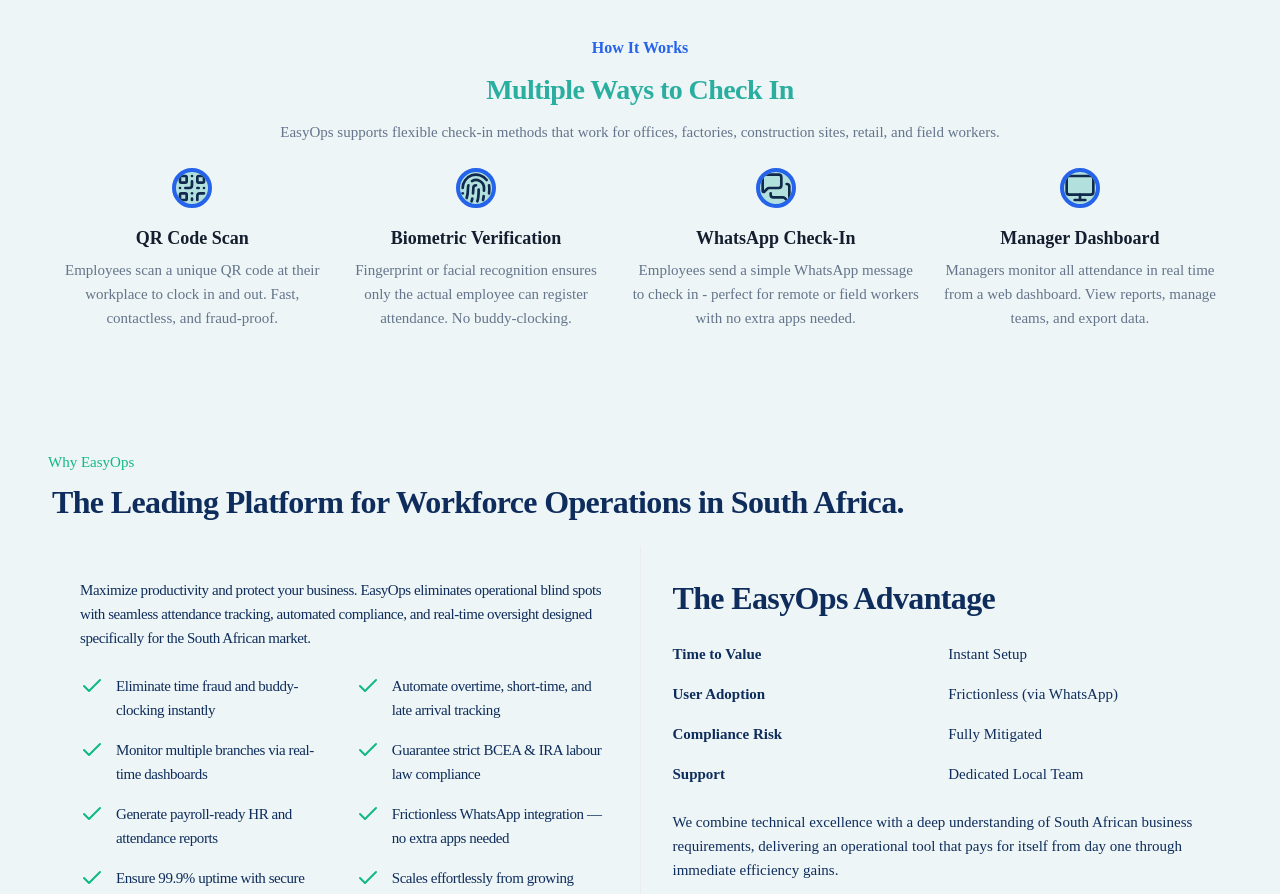
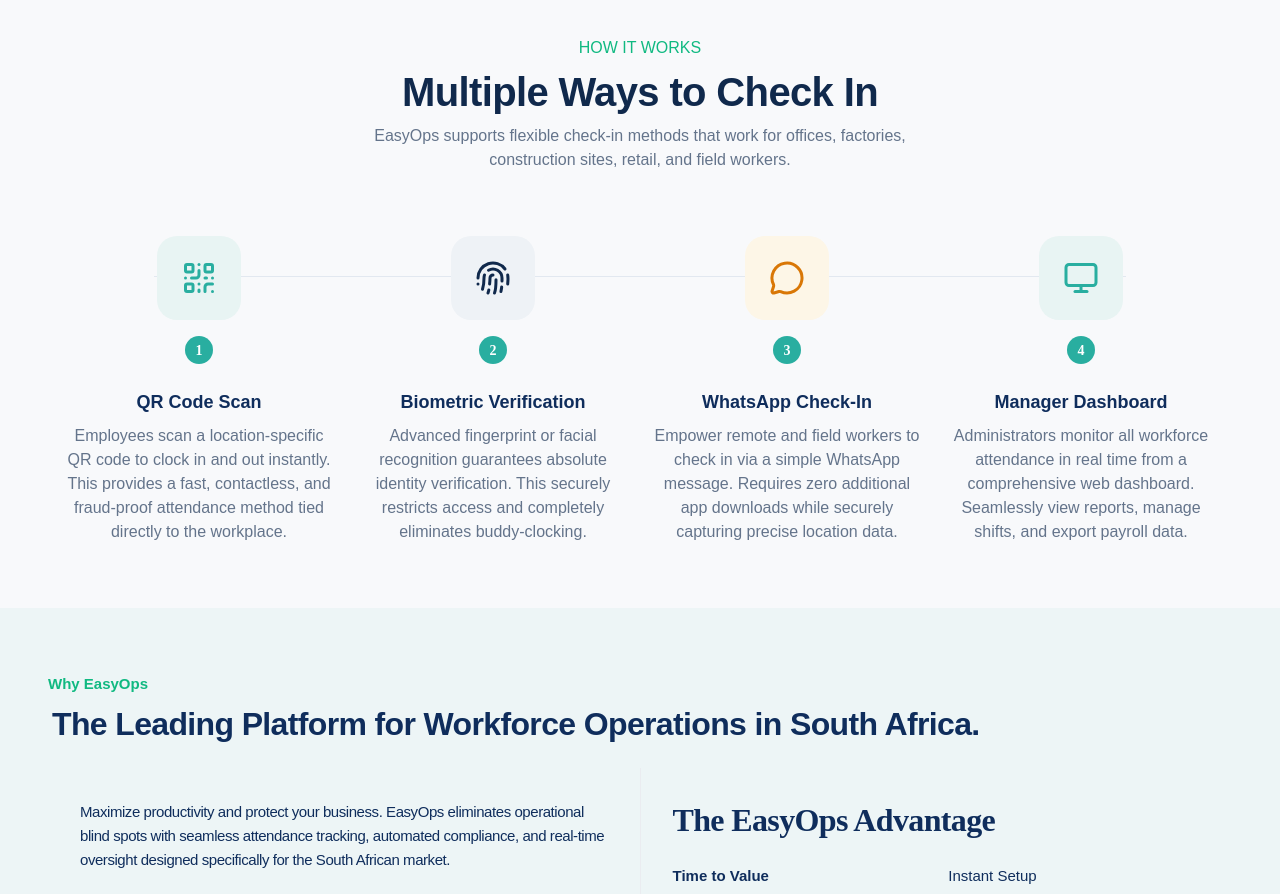
Before and after one commit to SBMConcepts/easy-ops, a React (Vite) app: page / in a window 1280 px wide. Shown: the part 1860-2754 px from the top of the page. Built offline with nearby package versions, Linux system fonts and the light colour scheme; no server answers.

Commit message:
feat: update TopNavBar and HowItWorks section with improved content and styles; enhance responsiveness and consistency across components

```diff
--- a/src/components/TopNavBar.tsx
+++ b/src/components/TopNavBar.tsx
@@ -9,8 +9,8 @@ const NAV_ITEMS = [
   { label: 'Home', id: 'home' },
   { label: 'Features', id: 'features' },
   { label: 'How It Works', id: 'how-it-works' },
+  { label: 'Benefits', id: 'benefits' },
   { label: 'Pricing', id: 'pricing' },
-  { label: 'Benefits', id: 'benefits' },
   { label: 'Contact', id: 'contact' },
 ] as const
 
--- a/src/pages/HowItWorks.tsx
+++ b/src/pages/HowItWorks.tsx
@@ -1,5 +1,5 @@
 'use client'
-import { Fingerprint, MessagesSquare, Monitor, QrCode } from 'lucide-react'
+import { Fingerprint, MessageCircle, Monitor, QrCode } from 'lucide-react'
 import '../styles/howitworks.css'
 
 export default function HowItWorksSection() {
@@ -9,12 +9,17 @@ export default function HowItWorksSection() {
         <div className="hiw-content">
           <div className="hiw-heading-wrapper">
             <div className="hiw-heading-and-subheading">
-              <div className="hiw-subheading">How&nbsp;It Works</div>
+              <div className="hiw-subheading">HOW IT WORKS</div>
 
-              <p className="hiw-heading">Multiple Ways to Check In</p>
+              <p
+                className="hiw-heading"
+                style={{ fontSize: '2.5rem', fontWeight: 700, color: '#10294C' }}
+              >
+                Multiple Ways to Check In
+              </p>
             </div>
 
-            <p className="hiw-text-supporting">
+            <p className="hiw-text-supporting" style={{ maxWidth: '600px', margin: '0 auto' }}>
               EasyOps supports flexible check-in methods that work for offices, factories,
               construction sites, retail, and field workers.
             </p>
@@ -22,53 +27,176 @@ export default function HowItWorksSection() {
         </div>
       </div>
 
-      <div className="hiw-container-2">
-        <div className="hiw-content-2">
-          <div className="hiw-feature-text">
-            <QrCode className="hiw-icon-instance-node" color="#10294C" />
-            <div className="hiw-text-and-supporting">
+      <div className="hiw-container-2" style={{ position: 'relative', marginTop: '2rem' }}>
+        {/* Desktop Connector Line (Hidden on mobile via CSS flex wrapping, visually acts as a connector) */}
+        <div
+          style={{
+            position: 'absolute',
+            top: '40px',
+            left: '10%',
+            right: '10%',
+            height: '1px',
+            backgroundColor: '#e2e8f0',
+            zIndex: 0,
+          }}
+          className="hidden lg:block"
+        />
+
+        <div className="hiw-content-2" style={{ position: 'relative', zIndex: 1 }}>
+          {/* Step 1 */}
+          <div className="hiw-feature-text" style={{ flex: 1, position: 'relative' }}>
+            <div
+              style={{
+                display: 'flex',
+                flexDirection: 'column',
+                alignItems: 'center',
+                gap: '16px',
+              }}
+            >
+              <div style={{ backgroundColor: '#e8f4f3', padding: '24px', borderRadius: '20px' }}>
+                <QrCode size={36} color="#29aea0" />
+              </div>
+              <div
+                style={{
+                  backgroundColor: '#29aea0',
+                  color: 'white',
+                  width: '28px',
+                  height: '28px',
+                  borderRadius: '50%',
+                  display: 'flex',
+                  alignItems: 'center',
+                  justifyContent: 'center',
+                  fontSize: '14px',
+                  fontWeight: 'bold',
+                }}
+              >
+                1
+              </div>
+            </div>
+            <div className="hiw-text-and-supporting" style={{ marginTop: '8px' }}>
               <div className="hiw-text">QR Code Scan</div>
-
               <p className="hiw-text-supporting">
-                Employees scan a unique QR code at their workplace to clock in and out. Fast,
-                contactless, and fraud-proof.
+                Employees scan a location-specific QR code to clock in and out instantly. This
+                provides a fast, contactless, and fraud-proof attendance method tied directly to the
+                workplace.
               </p>
             </div>
           </div>
 
-          <div className="hiw-feature-text">
-            <Fingerprint className="hiw-icon-instance-node" color="#68778D" stroke="#10294C" />
-            <div className="hiw-text-and-supporting">
+          {/* Step 2 */}
+          <div className="hiw-feature-text" style={{ flex: 1, position: 'relative' }}>
+            <div
+              style={{
+                display: 'flex',
+                flexDirection: 'column',
+                alignItems: 'center',
+                gap: '16px',
+              }}
+            >
+              <div style={{ backgroundColor: '#eef2f6', padding: '24px', borderRadius: '20px' }}>
+                <Fingerprint size={36} color="#10294C" />
+              </div>
+              <div
+                style={{
+                  backgroundColor: '#29aea0',
+                  color: 'white',
+                  width: '28px',
+                  height: '28px',
+                  borderRadius: '50%',
+                  display: 'flex',
+                  alignItems: 'center',
+                  justifyContent: 'center',
+                  fontSize: '14px',
+                  fontWeight: 'bold',
+                }}
+              >
+                2
+              </div>
+            </div>
+            <div className="hiw-text-and-supporting" style={{ marginTop: '8px' }}>
               <div className="hiw-text">Biometric Verification</div>
-
               <p className="hiw-text-supporting">
-                Fingerprint or facial recognition ensures only the actual employee can register
-                attendance. No buddy-clocking.
+                Advanced fingerprint or facial recognition guarantees absolute identity
+                verification. This securely restricts access and completely eliminates
+                buddy-clocking.
               </p>
             </div>
           </div>
 
-          <div className="hiw-feature-text">
-            <MessagesSquare className="hiw-icon-instance-node" color="#10294C" />
-            <div className="hiw-text-and-supporting">
+          {/* Step 3 */}
+          <div className="hiw-feature-text" style={{ flex: 1, position: 'relative' }}>
+            <div
+              style={{
+                display: 'flex',
+                flexDirection: 'column',
+                alignItems: 'center',
+                gap: '16px',
+              }}
+            >
+              <div style={{ backgroundColor: '#fdf6e7', padding: '24px', borderRadius: '20px' }}>
+                <MessageCircle size={36} color="#d97706" />
+              </div>
+              <div
+                style={{
+                  backgroundColor: '#29aea0',
+                  color: 'white',
+                  width: '28px',
+                  height: '28px',
+                  borderRadius: '50%',
+                  display: 'flex',
+                  alignItems: 'center',
+                  justifyContent: 'center',
+                  fontSize: '14px',
+                  fontWeight: 'bold',
+                }}
+              >
+                3
+              </div>
+            </div>
+            <div className="hiw-text-and-supporting" style={{ marginTop: '8px' }}>
               <div className="hiw-text">WhatsApp Check-In</div>
-
               <p className="hiw-text-supporting">
-                Employees send a simple WhatsApp message to check in - perfect for remote or field
-                workers with no extra apps needed.
+                Empower remote and field workers to check in via a simple WhatsApp message. Requires
+                zero additional app downloads while securely capturing precise location data.
               </p>
             </div>
           </div>
 
-          <div className="hiw-feature-text">
-            <Monitor className="hiw-icon-instance-node" color="#10294C" />
-
-            <div className="hiw-text-and-supporting">
+          {/* Step 4 */}
+          <div className="hiw-feature-text" style={{ flex: 1, position: 'relative' }}>
+            <div
+              style={{
+                display: 'flex',
+                flexDirection: 'column',
+                alignItems: 'center',
+                gap: '16px',
+              }}
+            >
+              <div style={{ backgroundColor: '#e8f4f3', padding: '24px', borderRadius: '20px' }}>
+                <Monitor size={36} color="#29aea0" />
+              </div>
+              <div
+                style={{
+                  backgroundColor: '#29aea0',
+                  color: 'white',
+                  width: '28px',
+                  height: '28px',
+                  borderRadius: '50%',
+                  display: 'flex',
+                  alignItems: 'center',
+                  justifyContent: 'center',
+                  fontSize: '14px',
+                  fontWeight: 'bold',
+                }}
+              >
+                4
+              </div>
+            </div>
+            <div className="hiw-text-and-supporting" style={{ marginTop: '8px' }}>
               <div className="hiw-text">Manager Dashboard</div>
-
               <p className="hiw-text-supporting">
-                Managers monitor all attendance in real time from a web dashboard. View reports,
-                manage teams, and export data.
+                Administrators monitor all workforce attendance in real time from a comprehensive
+                web dashboard. Seamlessly view reports, manage shifts, and export payroll data.
               </p>
             </div>
           </div>
--- a/src/styles/benefits.css
+++ b/src/styles/benefits.css
@@ -5,10 +5,10 @@
   width: 100%;
   flex-direction: column;
   align-items: flex-start;
-  gap: 24px;
   background: rgba(41, 174, 160, 0.05);
   padding: 0;
   box-sizing: border-box;
+  font-family: 'Space Grotesk', sans-serif;
 }
 
 .benefits-header {
@@ -30,6 +30,7 @@
   font-size: 1rem;
   color: var(--onboarding-text-accent);
   margin: 0;
+  font-weight: 700;
 }
 
 /* ── Content wrapper: stacks vertically on mobile ── */
--- a/src/styles/howitworks.css
+++ b/src/styles/howitworks.css
@@ -1,18 +1,15 @@
 @import './onboarding.css';
 
 .hiw-section {
+  width: 100%;
   display: flex;
   flex-direction: column;
   align-items: center;
-  background-color: rgba(41, 174, 160, 0.05);
-  padding: 40px 16px 48px;
-  box-sizing: border-box;
+  gap: 32px;
 }
 
 .hiw-container {
   width: 100%;
-  max-width: 1440px;
-  margin: 0 auto;
   display: flex;
   flex-direction: column;
   align-items: center;
@@ -20,43 +17,39 @@
 }
 
 .hiw-content {
+  width: 100%;
   display: flex;
   flex-direction: column;
   align-items: center;
-  gap: 24px;
-  width: 100%;
+  gap: 16px;
 }
 
 .hiw-heading-wrapper {
   width: 100%;
   display: flex;
   flex-direction: column;
-  align-items: center;
-  gap: 12px;
-  margin-bottom: 24px;
+  gap: 8px;
 }
 
 .hiw-heading-and-subheading {
-  width: 100%;
   display: flex;
   flex-direction: column;
-  gap: 12px;
+  gap: 8px;
 }
 
 .hiw-subheading {
-  margin: 0;
-  color: var(--secondary, #29aea0);
+  color: var(--onboarding-text-accent);
   text-align: center;
-  font-family: 'Space Grotesk';
-  font-size: 14px;
+  font-family: 'Space Grotesk', sans-serif;
+  font-size: 15px;
   font-style: normal;
-  font-weight: 600;
+  font-weight: 500;
   line-height: 24px;
 }
 
 .hiw-heading {
-  color: var(--Secondary, #29aea0);
-  font-family: 'Space Grotesk';
+  color: var(--onboarding-text-secondary);
+  font-family: 'Space Grotesk', sans-serif;
   font-size: 14px;
   font-style: normal;
   font-weight: 700;
@@ -67,9 +60,9 @@
 
 .hiw-supporting-text {
   margin: 0;
-  color: var(--muted-foreground, #68778d);
+  color: var(--onboarding-text-muted);
   text-align: center;
-  font-family: 'Space Grotesk';
+  font-family: 'Space Grotesk', sans-serif;
   font-size: 15px;
   font-style: normal;
   font-weight: 500;
@@ -101,21 +94,19 @@
 }
 
 .hiw-icon-instance-node {
-  width: 40px;
-  height: 40px;
   display: flex;
   justify-content: center;
   align-items: center;
   border-radius: 50%;
-  border: 4px solid var(--secondary);
+  border: 4px solid var(--onboarding-border);
   background: rgba(41, 174, 160, 0.3);
   flex-shrink: 0;
 }
 
 .hiw-text {
-  color: var(--foreground);
+  color: var(--onboarding-text-primary);
   text-align: center;
-  font-family: 'Space Grotesk';
+  font-family: 'Space Grotesk', sans-serif;
   font-size: 16px;
   font-style: normal;
   font-weight: 600;
@@ -124,9 +115,9 @@
 }
 
 .hiw-text-supporting {
-  color: var(--muted-foreground, #68778d);
+  color: var(--onboarding-text-muted);
   text-align: center;
-  font-family: 'Space Grotesk';
+  font-family: 'Space Grotesk', sans-serif;
   font-size: 14px;
   font-style: normal;
   font-weight: 400;
@@ -137,8 +128,8 @@
 .hiw-text-and-supporting {
   display: flex;
   flex-direction: column;
+  align-items: center;
   gap: 4px;
-  align-items: center;
 }
 
 /* ── TABLET  (768px – 1023px) ─────────────────────────────────────────────── */
@@ -148,6 +139,7 @@
   }
 
   .hiw-container {
+    padding: 0 16px;
     gap: 32px;
   }
 
@@ -156,7 +148,8 @@
   }
 
   .hiw-heading {
-    font-size: 22px;
+    font-size: 24px;
+    letter-spacing: -0.48px;
     line-height: 32px;
   }
 
@@ -166,12 +159,13 @@
   }
 
   .hiw-supporting-text {
-    font-size: 15px;
+    font-size: 16px;
     line-height: 26px;
   }
 
   .hiw-container-2 {
-    padding: 0;
+    padding: 0 16px;
+    gap: 32px;
   }
 
   /* 2-column grid on tablet */
@@ -183,18 +177,17 @@
   }
 
   .hiw-icon-instance-node {
-    width: 40px;
-    height: 40px;
-    padding: 0;
+    width: 32px;
+    height: 32px;
   }
 
   .hiw-text {
-    font-size: 17px;
+    font-size: 16px;
     line-height: 26px;
   }
 
   .hiw-text-supporting {
-    font-size: 15px;
+    font-size: 14px;
     line-height: 24px;
   }
 
@@ -206,16 +199,16 @@
 /* ── STANDARD LAPTOP / DESKTOP  (1024px – 1439px) ─────────────────────────── */
 @media (min-width: 1024px) and (max-width: 1439px) {
   .hiw-section {
-    padding: 64px 48px 56px;
+    padding: 64px 32px 64px;
   }
 
   .hiw-container {
     padding: 0 32px;
-    gap: 40px;
+    gap: 32px;
   }
 
   .hiw-content {
-    gap: 32px;
+    gap: 24px;
   }
 
   .hiw-heading-wrapper {
@@ -227,9 +220,9 @@
   }
 
   .hiw-heading {
-    font-size: 28px;
-    letter-spacing: -0.56px;
-    line-height: 36px;
+    font-size: 32px;
+    letter-spacing: -0.64px;
+    line-height: 40px;
   }
 
   .hiw-subheading {
@@ -238,12 +231,12 @@
   }
 
   .hiw-supporting-text {
-    font-size: 17px;
+    font-size: 18px;
     line-height: 28px;
   }
 
   .hiw-container-2 {
-    padding: 0 16px;
+    padding: 0 32px;
     gap: 48px;
   }
 
@@ -271,23 +264,23 @@
   }
 
   .hiw-text-supporting {
-    font-size: 15px;
+    font-size: 16px;
     line-height: 24px;
   }
 
   .hiw-text-and-supporting {
-    gap: 6px;
+    gap: 8px;
   }
 }
 
 /* ── LARGE DESKTOP  (≥ 1440px) ───────────────────────────────────────────── */
 @media (min-width: 1440px) {
   .hiw-section {
-    padding: 80px 64px 72px;
+    padding: 64px 48px 64px;
   }
 
   .hiw-container {
-    padding: 0 48px;
+    padding: 0 32px;
     gap: 48px;
   }
 
@@ -296,22 +289,22 @@
   }
 
   .hiw-heading-wrapper {
-    gap: 12px;
+    gap: 16px;
   }
 
   .hiw-heading-and-subheading {
-    gap: 12px;
+    gap: 16px;
   }
 
   .hiw-heading {
-    font-size: 36px;
-    letter-spacing: -0.72px;
-    line-height: 44px;
+    font-size: 40px;
+    letter-spacing: -0.8px;
+    line-height: 48px;
   }
 
   .hiw-subheading {
-    font-size: 16px;
-    line-height: 24px;
+    font-size: 18px;
+    line-height: 28px;
   }
 
   .hiw-supporting-text {
@@ -321,7 +314,7 @@
 
   .hiw-container-2 {
     padding: 0 32px;
-    gap: 64px;
+    gap: 48px;
   }
 
   .hiw-content-2 {
@@ -333,7 +326,7 @@
   }
 
   .hiw-feature-text {
-    gap: 20px;
+    gap: 24px;
   }
 
   .hiw-icon-instance-node {
@@ -347,11 +340,11 @@
   }
 
   .hiw-text-supporting {
-    font-size: 16px;
-    line-height: 24px;
+    font-size: 18px;
+    line-height: 28px;
   }
 
   .hiw-text-and-supporting {
-    gap: 8px;
+    gap: 12px;
   }
 }
--- a/src/styles/pricingsection.css
+++ b/src/styles/pricingsection.css
@@ -8,6 +8,7 @@
   justify-content: center;
   width: 100%;
   padding: 1rem 1rem;
+  font-family: 'Space Grotesk', sans-serif;
 }
 
 .pricing-container {
```
Also changed, not shown: src/styles/footer.css (+104 -114 lines), src/styles/topnavbar.css (+5 -5 lines).
